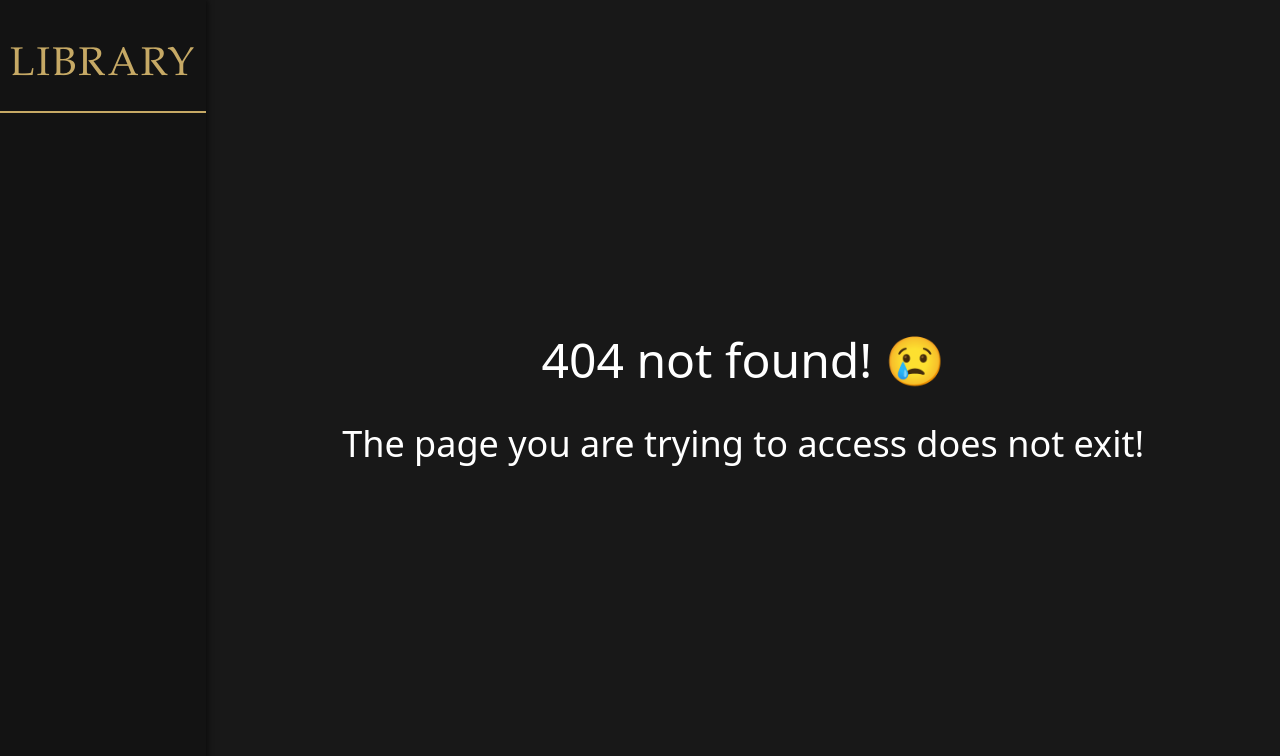
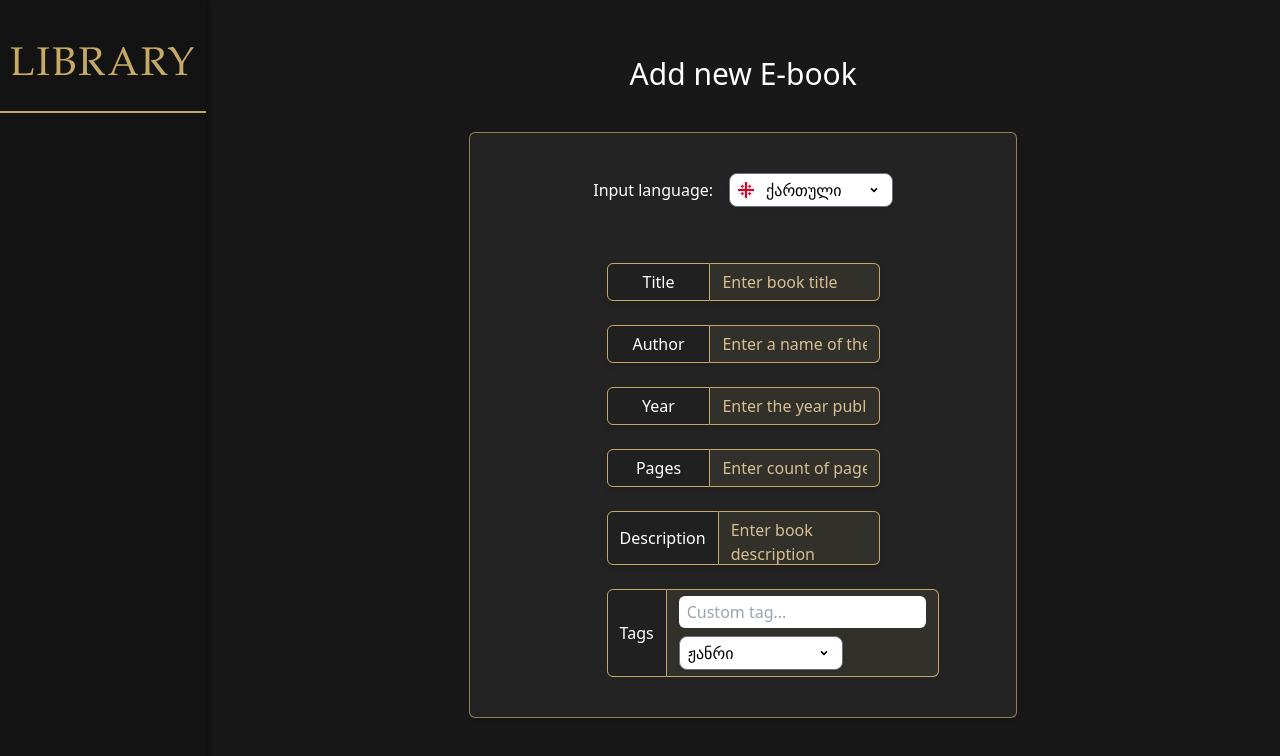
Before and after one commit to GeekoIsaGeek/libra, a Vue app: page /add in a window 1280 px wide. Before the commit this address had no page. Shown: the top 756 px of the page. Built offline with nearby package versions, Linux system fonts and the light colour scheme.

Commit message:
create a new route and form for adding a book

```diff
--- /dev/null
+++ b/src/components/UI/FormInput.vue
@@ -0,0 +1,54 @@
+<script setup>
+defineProps({
+	label: {
+		type: String,
+		required: true,
+	},
+	placeholder: {
+		type: String,
+		required: true,
+	},
+	type: {
+		type: String,
+		default: 'text',
+	},
+	value: {
+		type: String,
+	},
+	name: {
+		type: String,
+	},
+	inputHandler: {
+		type: Function,
+	},
+});
+</script>
+
+<template>
+	<div class="flex h-max shadow-md">
+		<label
+			:for="name"
+			class="bg-almostBlack/20 w-[10rem] flex items-center justify-center px-3 text-normal text-center py-1.5 border border-gold rounded-l-md"
+			>{{ label }}</label
+		>
+		<textarea
+			v-if="type === 'textarea'"
+			:type="type"
+			:name="name"
+			:placeholder="placeholder"
+			:value="value"
+			@input="(event) => inputHandler(event.target.value)"
+			class="border h-[54px] border-gold resize-none text-wheat outline-none border-l-0 py-1.5 px-3 rounded-r-md w-full bg-lightBrown/10 placeholder:text-wheat/80"
+		>
+		</textarea>
+		<input
+			v-else
+			:type="type"
+			:name="name"
+			:placeholder="placeholder"
+			:value="value"
+			@input="(event) => inputHandler(event.target.value)"
+			class="border border-gold text-wheat outline-none border-l-0 py-1.5 px-3 rounded-r-md w-full bg-lightBrown/10 placeholder:text-wheat/80"
+		/>
+	</div>
+</template>
--- a/src/components/UI/Select.vue
+++ b/src/components/UI/Select.vue
@@ -49,7 +49,7 @@ defineEmits(['update:showDropdown']);
 			<ArrowDownIcon :class="`icon ${showDropdown ? 'rotate-180' : ''}`" />
 		</div>
 
-		<TransitionWrapper :off="withoutAnimation" duration="animationDuration">
+		<TransitionWrapper :off="withoutAnimation" :duration="animationDuration">
 			<ul
 				class="absolute flex flex-col items-start w-full bg-white border border-gray-500 rounded-md text-black cursor-pointer shadow max-h-48 overflow-y-auto z-30"
 				:class="optionsWrapperClass || ''"
--- /dev/null
+++ b/src/components/add/AddBook.vue
@@ -0,0 +1,79 @@
+<script setup>
+import { onMounted, reactive, ref } from 'vue';
+import LanguageSwitcher from '@/components/common/LanguageSwitcher.vue';
+import FormInput from '@/components/UI/FormInput.vue';
+import TagsInput from '@/components/add/TagsInput.vue';
+
+const bookDetails = reactive({
+	title: { en: '', ka: '' },
+	author: { en: '', ka: '' },
+	description: { en: '', ka: '' },
+	year: '',
+	pages: '',
+	tags: [],
+	language: '',
+	image: '',
+});
+
+const inputLocale = ref('ka');
+
+onMounted(() => {
+	console.log(bookDetails);
+});
+</script>
+
+<template>
+	<div class="my-14 rounded-sm self-center flex flex-col items-center w-full">
+		<h1 class="text-3xl font-medium">Add new E-book</h1>
+
+		<div
+			class="w-3/5 flex flex-col pt-5 pb-10 items-center bg-darkestBrown/50 rounded-md shadow-md min-h-[500px] border border-gold/70 mt-10"
+		>
+			<div class="flex items-center gap-4 mt-5 mb-14">
+				Input language:
+				<LanguageSwitcher :customHandler="(loc) => (inputLocale = loc)" :inputLocale="inputLocale" />
+			</div>
+
+			<form class="w-1/2 flex flex-col gap-6">
+				<FormInput
+					name="title"
+					placeholder="Enter book title"
+					label="Title"
+					:value="bookDetails.title[inputLocale]"
+					:inputHandler="(val) => (bookDetails.title[inputLocale] = val)"
+				/>
+				<FormInput
+					name="author"
+					placeholder="Enter a name of the author"
+					label="Author"
+					:value="bookDetails.author[inputLocale]"
+					:inputHandler="(val) => (bookDetails.author[inputLocale] = val)"
+				/>
+				<FormInput
+					name="year"
+					placeholder="Enter the year published"
+					label="Year"
+					:value="bookDetails.year"
+					:inputHandler="(val) => (bookDetails.year = val)"
+				/>
+				<FormInput
+					name="pages"
+					placeholder="Enter count of pages"
+					label="Pages"
+					:value="bookDetails.pages"
+					:inputHandler="(val) => (bookDetails.pages = val)"
+				/>
+				<FormInput
+					name="description"
+					placeholder="Enter book description"
+					label="Description"
+					type="textarea"
+					:value="bookDetails.description[inputLocale]"
+					:inputHandler="(val) => (bookDetails.description[inputLocale] = val)"
+				/>
+
+				<TagsInput />
+			</form>
+		</div>
+	</div>
+</template>
--- /dev/null
+++ b/src/components/add/TagsInput.vue
@@ -0,0 +1,19 @@
+<script setup>
+import SelectGenre from '@/components/common/SelectGenre.vue';
+</script>
+
+<template>
+	<div class="flex">
+		<div
+			class="bg-almostBlack/20 w-[10rem] flex items-center justify-center px-3 text-normal text-center py-1.5 border border-gold rounded-l-md"
+		>
+			Tags
+		</div>
+		<div
+			class="border border-gold resize-none text-wheat outline-none border-l-0 py-1.5 px-3 rounded-r-md w-full bg-lightBrown/10 placeholder:text-wheat/80"
+		>
+			<input type="text" class="rounded-md outline-none text-black px-2 py-1" placeholder="Custom tag..." />
+			<SelectGenre class="w-max mt-2" />
+		</div>
+	</div>
+</template>
--- a/src/components/common/LanguageSwitcher.vue
+++ b/src/components/common/LanguageSwitcher.vue
@@ -3,14 +3,29 @@ import GE from '@/assets/images/georgia.png';
 import UK from '@/assets/images/united-kingdom.png';
 import useLocale from '@/composables/useLocale';
 import { locales } from '@/config/localization';
-import { ref } from 'vue';
+import { ref, defineProps, computed } from 'vue';
 import Select from '@/components/UI/Select.vue';
 
-const { setLocale, locale } = useLocale();
+const props = defineProps({
+	customHandler: {
+		type: Function,
+	},
+	inputLocale: {
+		type: String,
+	},
+});
+
+const { setLocale, locale: appLocale } = useLocale();
 const showDropdown = ref(false);
 
+const locale = computed(() => props?.inputLocale || appLocale.value);
+
 const switchLanguage = ([loc, lang]) => {
-	setLocale(loc);
+	if (props.customHandler) {
+		props.customHandler(loc);
+	} else {
+		setLocale(loc);
+	}
 	showDropdown.value = false;
 };
 </script>
--- a/src/components/common/SearchBar.vue
+++ b/src/components/common/SearchBar.vue
@@ -84,11 +84,11 @@ const handleSearch = () => {
 			:options="results"
 			:lastOptionClass="results.length > 0 ? '!rounded-b-3xl' : ''"
 			:optionsWrapperClass="`${results.length > 0 ? 'rounded-b-3xl rounded-t-none' : 'rounded-b-3xl'}`"
-			optionClass="px-4 py-2"
+			optionClass="px-4"
 			:selectHandler="() => null"
 		>
 			<template v-slot:option="{ option: book }">
-				<RouterLink :to="`books/${book?.slug}`" class="flex justify-between w-full gap-1 sm:gap-2">
+				<RouterLink :to="`books/${book?.slug}`" class="flex justify-between w-full gap-1 sm:gap-2 py-2">
 					<h3 class="w-full">{{ book?.['title']?.[locale] }} {{ book?.['year'] ? `(${book.year})` : '' }}</h3>
 					<span class="min-w-max text-xs sm:text-sm self-center font-medium">{{
 						book?.['author']?.[locale]
--- a/src/router/index.js
+++ b/src/router/index.js
@@ -2,6 +2,7 @@ import { createRouter, createWebHistory } from 'vue-router';
 import Home from '@/pages/Home.vue';
 import NotFound from '@/pages/NotFound.vue';
 import DetailsPage from '@/pages/DetailsPage.vue';
+import AddBook from '@/components/add/AddBook.vue';
 
 export default createRouter({
 	history: createWebHistory(import.meta.env.BASE_URL),
@@ -17,6 +18,11 @@ export default createRouter({
 			name: 'details',
 		},
 		{
+			path: '/add',
+			component: AddBook,
+			name: 'add-book',
+		},
+		{
 			path: '/:pathMatch(.*)*',
 			component: NotFound,
 			name: 'not-found',
```
